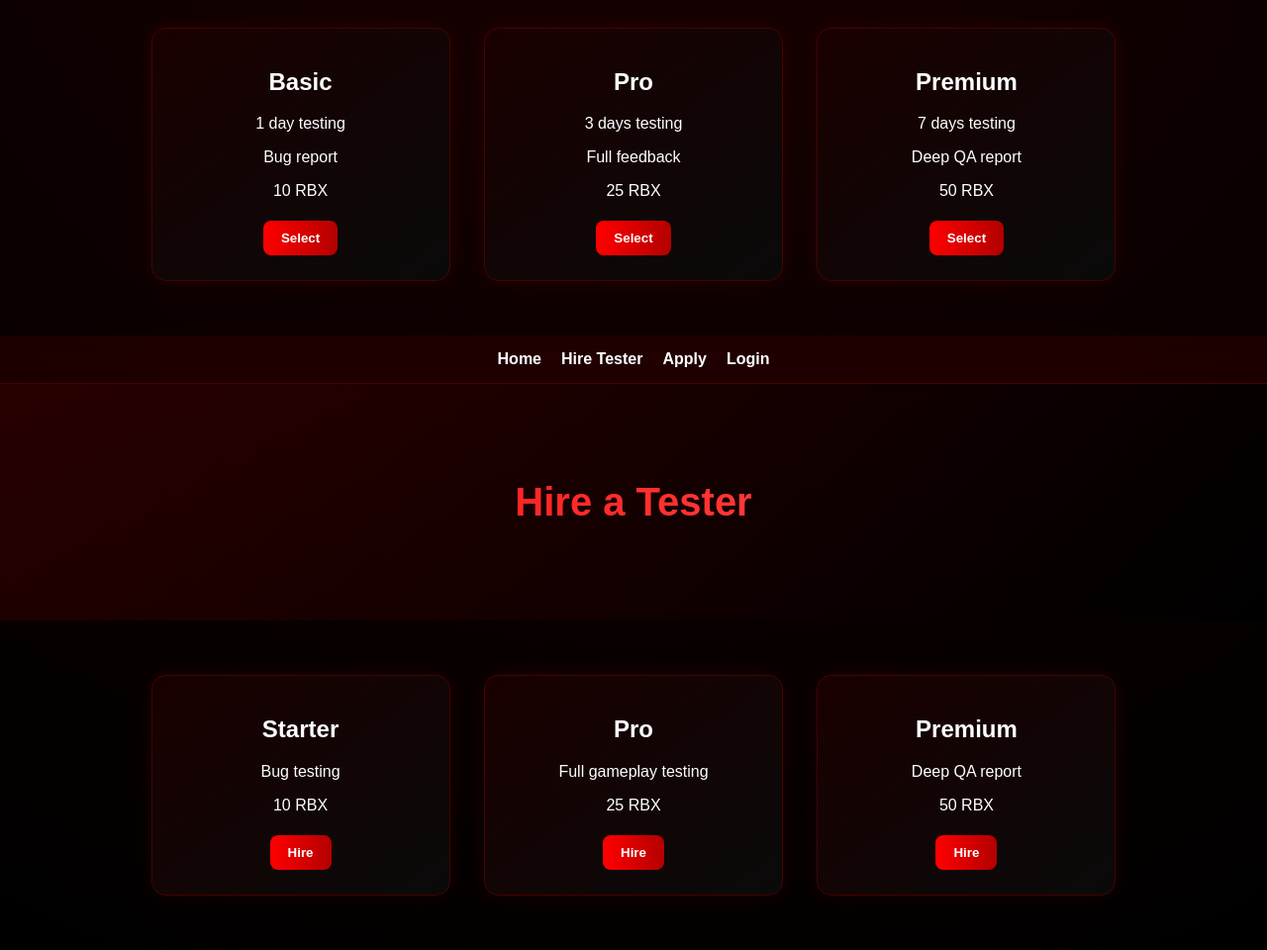
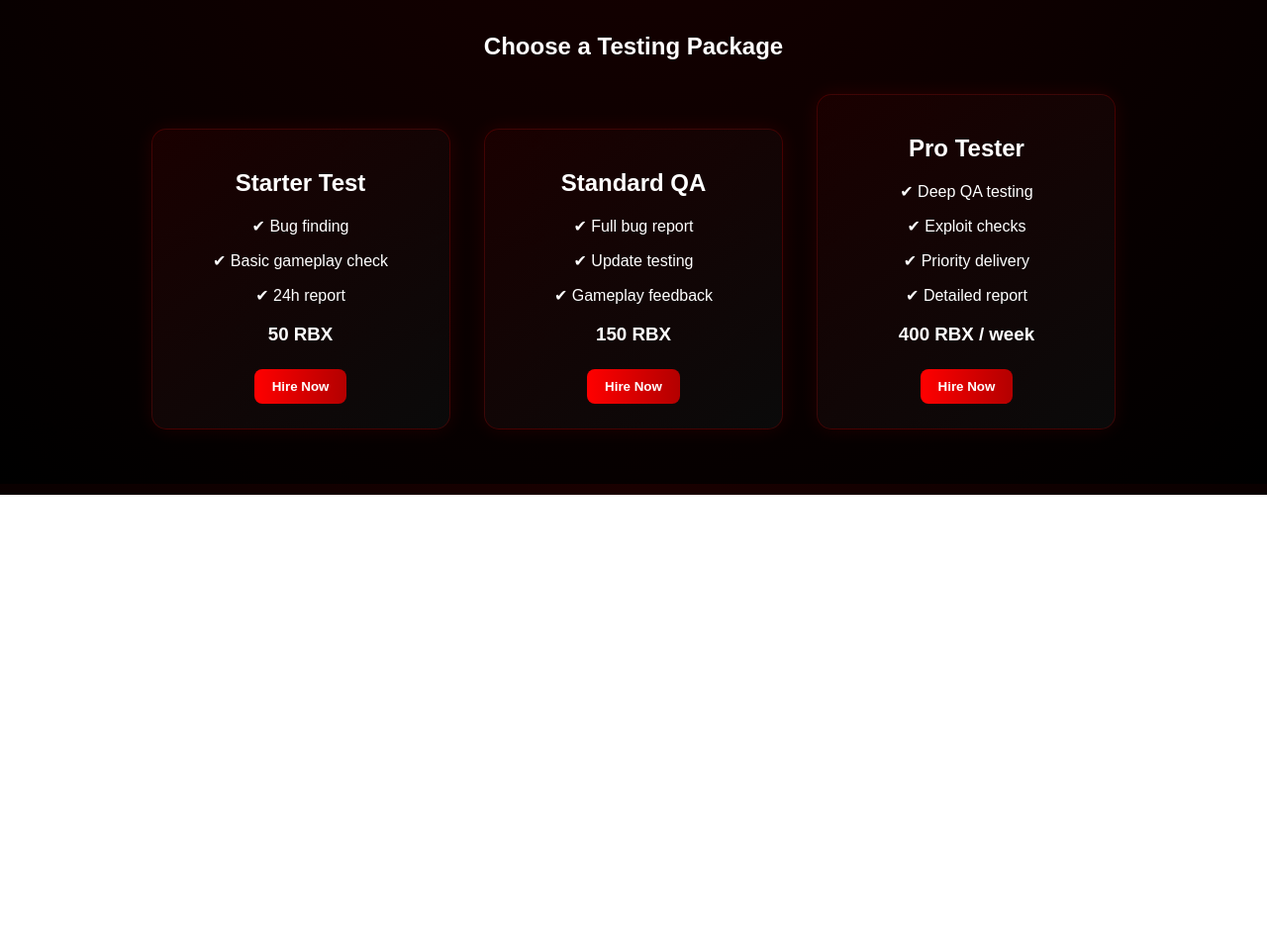
Before and after one commit to PSXgamingytPSX/testerforall-website, a plain HTML site: page hire.html in a window 1280 px wide. Shown: the part 300-1260 px from the top of the page at 99% size. After the commit the page ends 800 px from the top, so only its background shows below. Drawn offline with Linux system fonts and the light colour scheme.

Commit message:
Update hire.html

```diff
--- a/hire.html
+++ b/hire.html
@@ -13,77 +13,34 @@
 
 <div class="container">
 
+  <h2>Choose a Testing Package</h2>
+
   <div class="card">
-    <h2>Basic</h2>
-    <p>1 day testing</p>
-    <p>Bug report</p>
-    <p>10 RBX</p>
-    <button class="btn">Select</button>
+    <h2>Starter Test</h2>
+    <p>✔ Bug finding</p>
+    <p>✔ Basic gameplay check</p>
+    <p>✔ 24h report</p>
+    <h3>50 RBX</h3>
+    <button class="btn">Hire Now</button>
   </div>
 
   <div class="card">
-    <h2>Pro</h2>
-    <p>3 days testing</p>
-    <p>Full feedback</p>
-    <p>25 RBX</p>
-    <button class="btn">Select</button>
+    <h2>Standard QA</h2>
+    <p>✔ Full bug report</p>
+    <p>✔ Update testing</p>
+    <p>✔ Gameplay feedback</p>
+    <h3>150 RBX</h3>
+    <button class="btn">Hire Now</button>
   </div>
 
   <div class="card">
-    <h2>Premium</h2>
-    <p>7 days testing</p>
-    <p>Deep QA report</p>
-    <p>50 RBX</p>
-    <button class="btn">Select</button>
+    <h2>Pro Tester</h2>
+    <p>✔ Deep QA testing</p>
+    <p>✔ Exploit checks</p>
+    <p>✔ Priority delivery</p>
+    <p>✔ Detailed report</p>
+    <h3>400 RBX / week</h3>
+    <button class="btn">Hire Now</button>
   </div>
 
 </div>
-
-</body>
-</html>
-<!DOCTYPE html>
-<html>
-<head>
-  <title>Hire Tester</title>
-  <link rel="stylesheet" href="style.css">
-</head>
-<body>
-
-<nav>
-  <a href="index.html">Home</a>
-  <a href="hire.html">Hire Tester</a>
-  <a href="apply.html">Apply</a>
-  <a href="login.html">Login</a>
-</nav>
-
-<header>
-  <h1>Hire a Tester</h1>
-</header>
-
-<div class="container">
-
-  <div class="card">
-    <h2>Starter</h2>
-    <p>Bug testing</p>
-    <p>10 RBX</p>
-    <button class="btn">Hire</button>
-  </div>
-
-  <div class="card">
-    <h2>Pro</h2>
-    <p>Full gameplay testing</p>
-    <p>25 RBX</p>
-    <button class="btn">Hire</button>
-  </div>
-
-  <div class="card">
-    <h2>Premium</h2>
-    <p>Deep QA report</p>
-    <p>50 RBX</p>
-    <button class="btn">Hire</button>
-  </div>
-
-</div>
-
-</body>
-</html>
```
